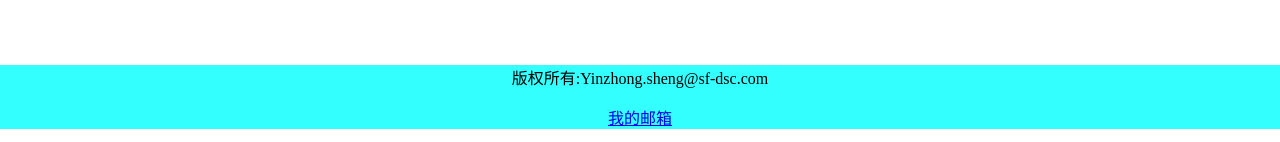
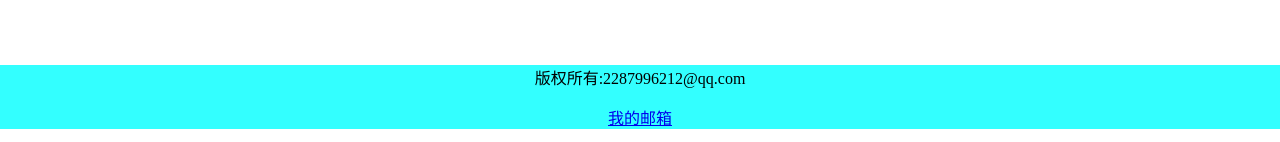
Before and after one commit to lovelybaby66/baby01, a plain HTML site: page index.html in a window 1280 px wide. Shown: the part 947-1089 px from the top of the page. Drawn offline with Linux system fonts and the light colour scheme.

Commit message:
Update index.html

```diff
--- a/index.html
+++ b/index.html
@@ -48,8 +48,8 @@
      font-size：12px
      "
      >
-     <p>版权所有:Yinzhong.sheng@sf-dsc.com</p>
-     <a href="Yinzhong.Sheng@sf=dsc.com">我的邮箱</p>
+     <p>版权所有:2287996212@qq.com</p>
+     <a href="2287996212@qq.com">我的邮箱</p>
     </div>
   </body>
 </html>
```
